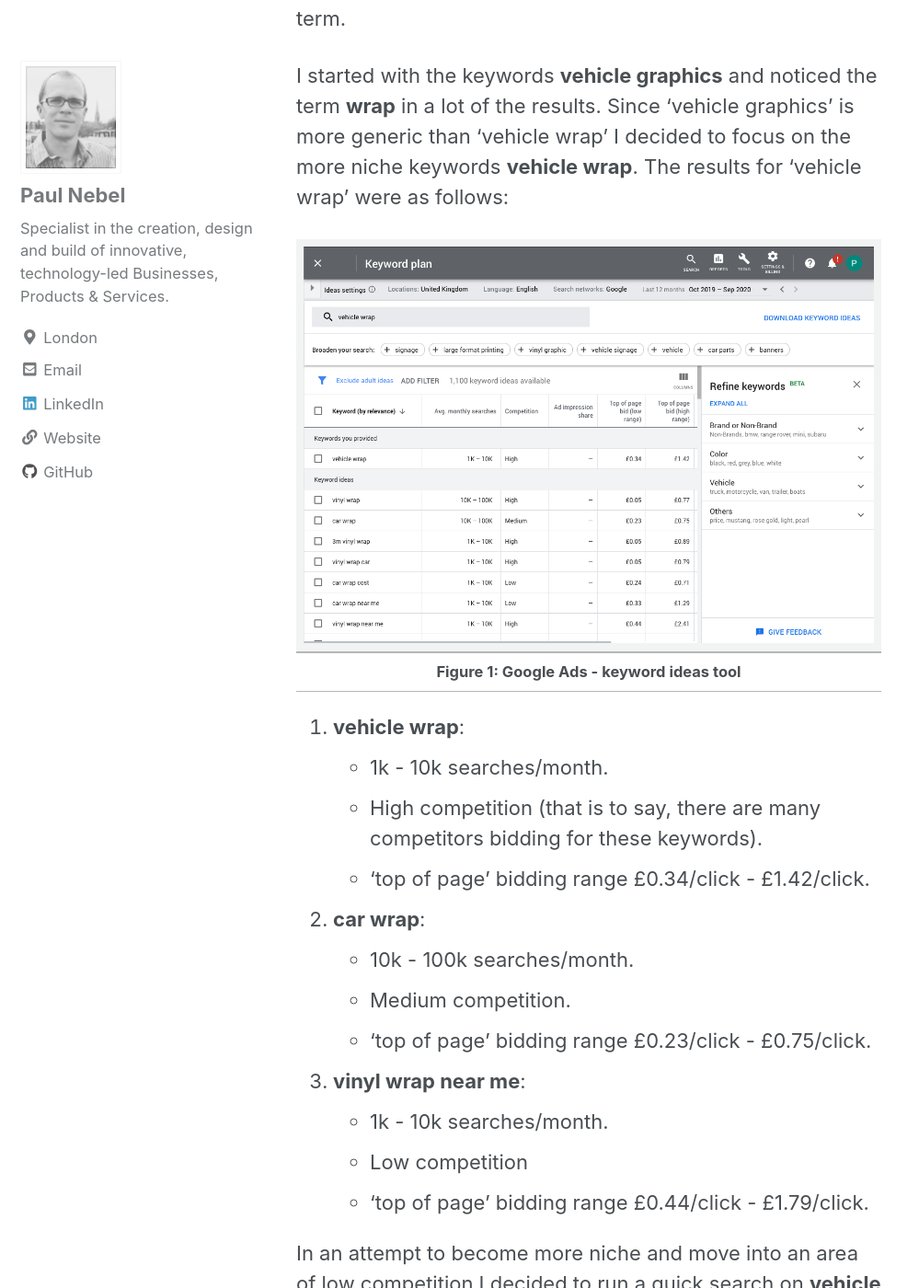
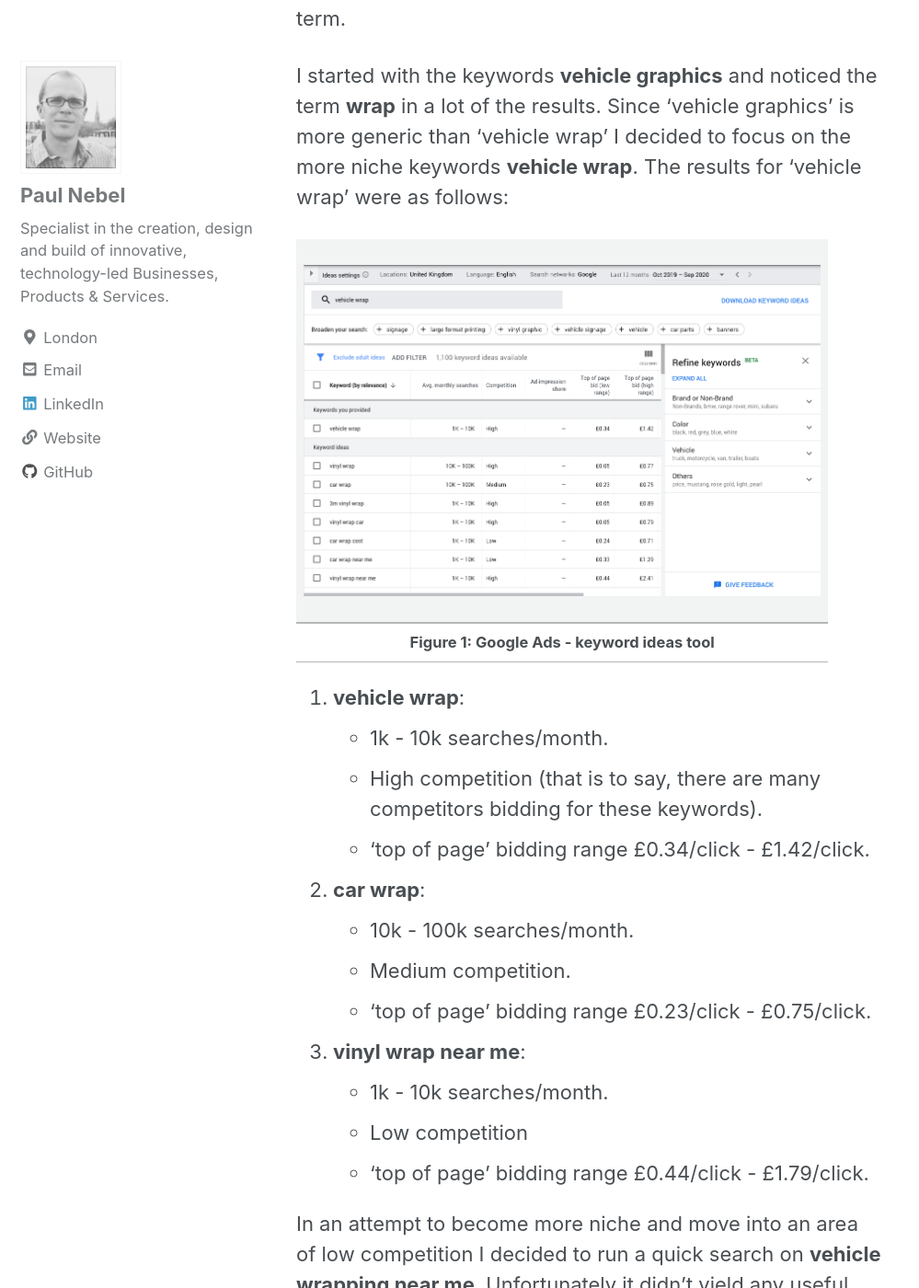
Before and after one commit to paulnebel/paulnebel.github.io, a Jekyll site: the page built from _posts/2020-11-01-its-a-wrap.md, in a window 1280 px wide and 1400 px high, scrolled down 1663 px. Shown: the whole window at 92% size, without its empty margins (0-999 px from the left). Built offline with Jekyll 4.4.1, drawn with Linux system fonts in a browser that asks for light colours; cached includes are drawn as plain includes; nearby versions of some CDN libraries; comment, search, counter and statistics services are not loaded.

Commit message:
fix: Trys to fix image not appearing in github

```diff
--- a/_posts/2020-11-01-its-a-wrap.md
+++ b/_posts/2020-11-01-its-a-wrap.md
@@ -23,9 +23,10 @@
 I started with the keywords **vehicle graphics** and noticed the term **wrap** in a lot of the results.  Since 'vehicle graphics' is more generic than 'vehicle wrap' I decided to focus on the more niche keywords **vehicle wrap**.  The results for 'vehicle wrap' were as follows:
 
 
-| ![Google Ads keyword ideas tool](/assets/images/its-a-wrap/google-ad-keywords.png?raw=true) |
+| ![Google Ads keyword ideas tool]({{ site.url }}/assets/images/its-a-wrap/google-keywords.png?raw=true){: .center-image .med-image } |
 |:--:|
 | **Figure 1: Google Ads - keyword ideas tool** |
+
 
  1. **vehicle wrap**:
   - 1k - 10k searches/month.
@@ -52,9 +53,11 @@
 
 With this in mind, perhaps it's worth getting some kind of second opinion.  [This][moz]{:target="_blank"} site provides some useful, independent, metrics on keywords.  Entering the search term **vehicle wrap** here yields what appear to be similar but lower traffic values but the site itself admits that it doesn't track all searches in the same way that Google does.  However, the results for Moz.com are as follows:
 
-| ![Moz.com keyword ideas tool](/assets/images/its-a-wrap/moz-keywords.png?raw=true) |
+
+| <span class="screenshot">![Moz.com keyword ideas tool](/assets/images/its-a-wrap/moz-keywords.png?raw=true)</span> |
 |:--:|
 | **Figure 2: Moz.com - keyword ideas tool** |
+
 
  1. *vehicle wrap*:
   - 51 - 100 searches/month (significaltly less than Google Ads figures)
--- a/assets/css/main.scss
+++ b/assets/css/main.scss
@@ -10,3 +10,5 @@
 .center-image { padding: 20px 0px; margin: 0 auto; display: block; }
 .med-image { max-height: 400px; }
 .author__avatar img { border-radius: 0px !important; }
+
+.screenshot img { width:300px; }
```
Also changed, not shown: assets/images/its-a-wrap/google-keywords.png (added).
